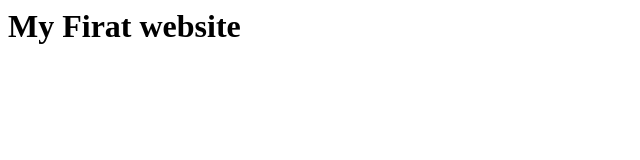
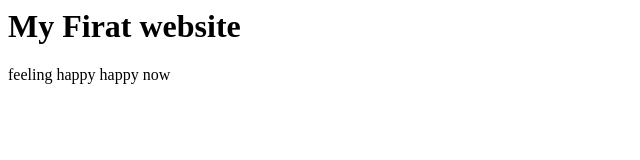
Before and after one commit to ayon111/First-Website, a plain HTML site: page index.html in a window 1280 px wide. Shown: the whole page, without its empty margins (0-640 px from the left). Drawn offline with Linux system fonts and the light colour scheme.

Commit message:
Adding a little more code

```diff
--- a/index.html
+++ b/index.html
@@ -1 +1,2 @@
 <h1>My Firat website</h1>
+<p> feeling happy happy now</p>
```
